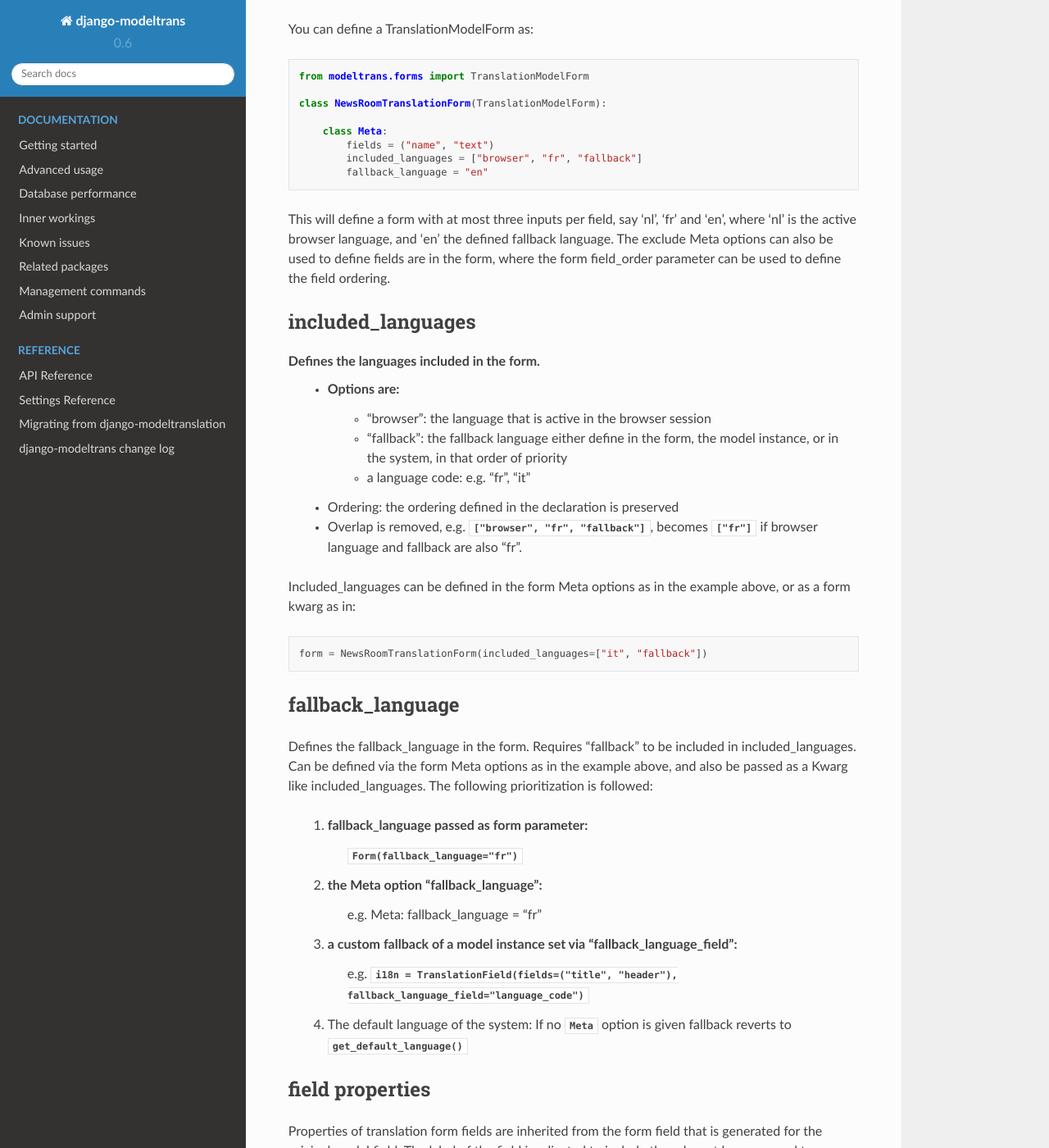
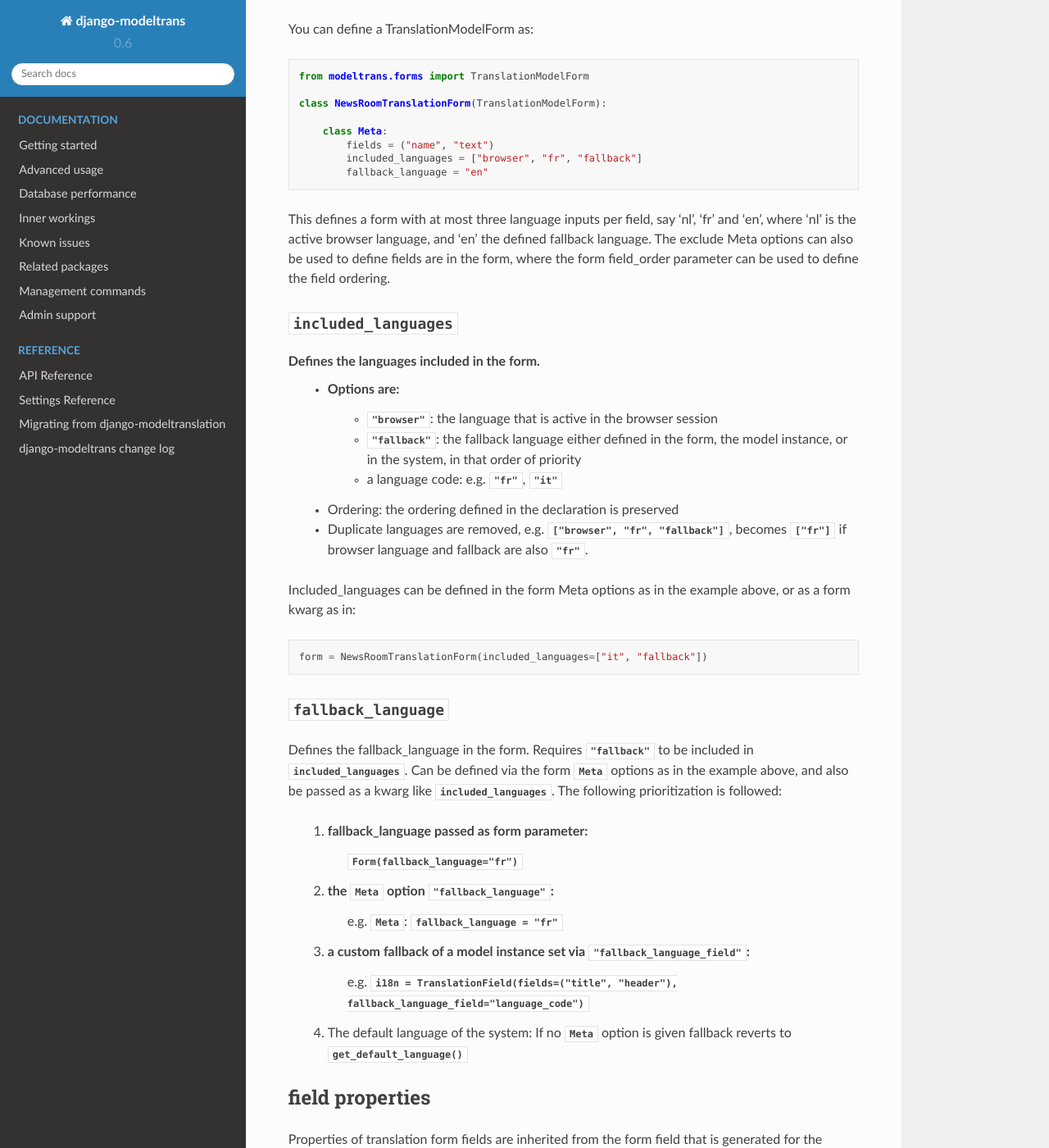
Before and after one commit to zostera/django-modeltrans, a Sphinx documentation site: the page built from docs/pages/translationmodelform.rst, in a window 1280 px wide and 1400 px high, scrolled down 431 px. Shown: the whole window at 82% size. Built offline with Sphinx 7.4.7 and the Read the Docs theme 2.0.0, drawn with Linux system fonts in a browser that asks for light colours; some of the changed text lies outside the part shown.

Commit message:
PR comments jieter - part 1
Co-authored-by: Jan Pieter Waagmeester <jieter@jieter.nl>

```diff
--- a/docs/pages/translationmodelform.rst
+++ b/docs/pages/translationmodelform.rst
@@ -25,40 +25,40 @@ You can define a TranslationModelForm as::
             included_languages = ["browser", "fr", "fallback"]
             fallback_language = "en"
 
-This will define a form with at most three inputs per field, say 'nl', 'fr' and 'en',
+This defines a form with at most three language inputs per field, say 'nl', 'fr' and 'en',
 where 'nl' is the active browser language, and 'en' the defined fallback language.
 The exclude Meta options can also be used to define fields are in the form,
 where the form field_order parameter can be used to define the field ordering.
 
-included_languages
-------------------
+`included_languages`
+--------------------
 
 Defines the languages included in the form.
     - Options are:
-        - "browser": the language that is active in the browser session
-        - "fallback": the fallback language either define in the form, the model instance, or in the system, in that order of priority
-        - a language code: e.g. "fr", "it"
+        - `"browser"`: the language that is active in the browser session
+        - `"fallback"`: the fallback language either defined in the form, the model instance, or in the system, in that order of priority
+        - a language code: e.g. `"fr"`, `"it"`
     - Ordering: the ordering defined in the declaration is preserved
-    - Overlap is removed, e.g. `["browser", "fr", "fallback"]`, becomes `["fr"]` if browser language and fallback are also "fr".
+    - Duplicate languages are removed, e.g. `["browser", "fr", "fallback"]`, becomes `["fr"]` if browser language and fallback are also `"fr"`.
 
 Included_languages can be defined in the form Meta options as in the example above, or as a form kwarg as in::
 
     form = NewsRoomTranslationForm(included_languages=["it", "fallback"])
 
 
-fallback_language
------------------
+`fallback_language`
+-------------------
 
 Defines the fallback_language in the form.
-Requires "fallback" to be included in included_languages.
-Can be defined via the form Meta options as in the example above, and also be passed as a Kwarg like included_languages.
+Requires `"fallback"` to be included in `included_languages`.
+Can be defined via the form `Meta` options as in the example above, and also be passed as a kwarg like `included_languages`.
 The following prioritization is followed:
 
     1) fallback_language passed as form parameter:
         `Form(fallback_language="fr")`
-    2) the Meta option "fallback_language":
-        e.g. Meta: fallback_language = "fr"
-    3) a custom fallback of a model instance set via "fallback_language_field":
+    2) the `Meta` option `"fallback_language"`:
+        e.g. `Meta`: `fallback_language = "fr"`
+    3) a custom fallback of a model instance set via `"fallback_language_field"`:
         e.g. `i18n = TranslationField(fields=("title", "header"), fallback_language_field="language_code")`
     4) The default language of the system: If no `Meta` option is given fallback reverts to `get_default_language()`
 
```
Also changed, not shown: other parts of docs/pages/translationmodelform.rst (+2 -2 lines), 2 other files.
